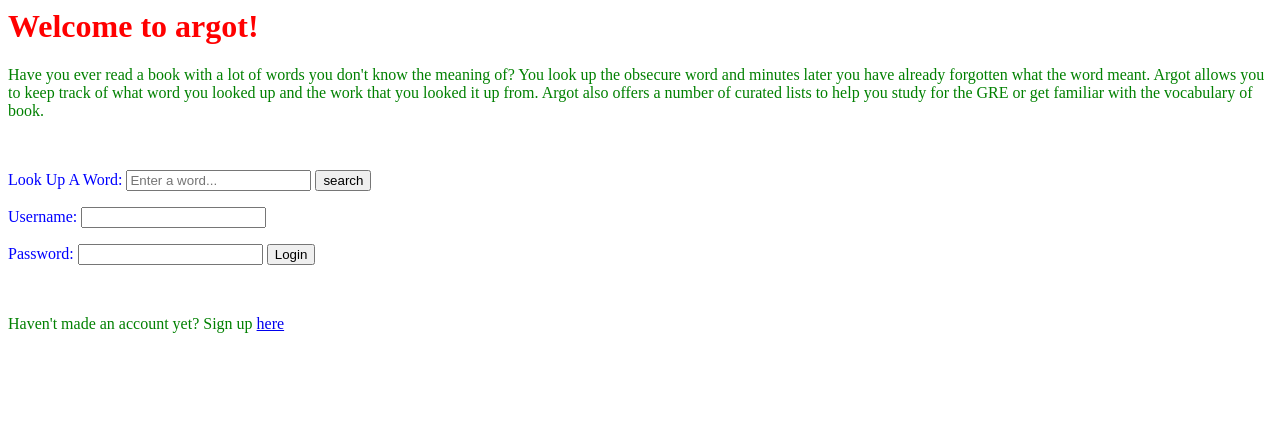
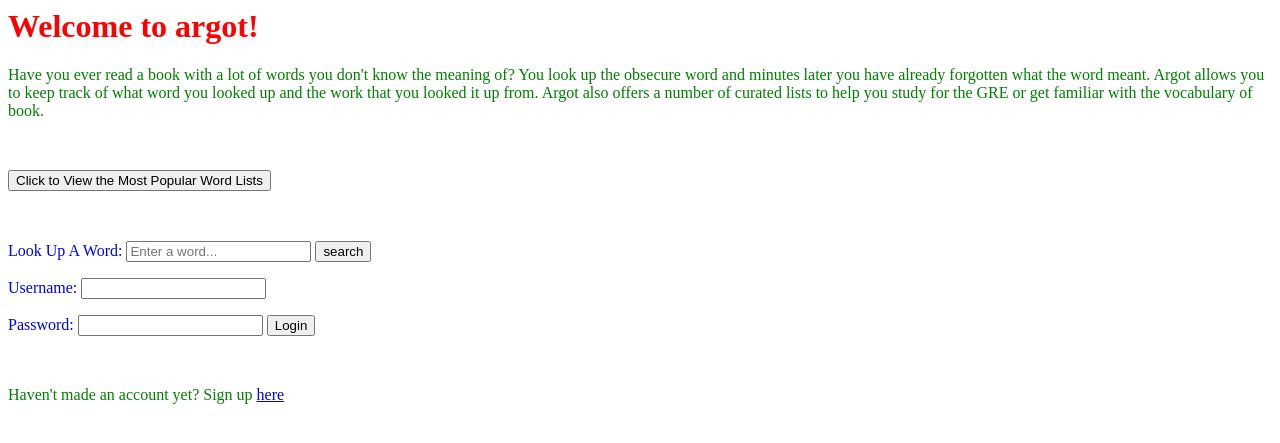
Before and after one commit to imcinerney/argot, a Django app: page / in a window 1280 px wide. Shown: the top 443 px of the page. Run offline with Django 3.2, Linux system fonts and the light colour scheme; parts of the project's set-up code (start-up, migrations or seed data) failed here and were passed over.

Commit message:
Added view for the most popular word lists

```diff
--- a/argot/urls.py
+++ b/argot/urls.py
@@ -28,4 +28,5 @@ urlpatterns = [
     path('word_lists', home_views.word_lists, name='word_lists'),
     path('create_word_list', home_views.create_word_list,
          name='create_word_list'),
+    path('top_word_lists', home_views.top_word_lists, name='top_word_lists'),
 ]
--- a/argot/views.py
+++ b/argot/views.py
@@ -112,3 +112,11 @@ def create_word_list(request):
         else:
             return render(request, 'argot/create_word_list.html')
     return HttpResponseRedirect('/')
+
+
+def top_word_lists(request):
+    """Displays the top 5 most viewed word lists"""
+    top_word_lists = models.WordList.objects.filter(is_public=True) \
+                           .order_by('-view_count')[:5]
+    return render(request, 'argot/top_word_lists.html',
+                  {'top_word_lists' : top_word_lists})
--- a/dictionary/templates/argot/home.html
+++ b/dictionary/templates/argot/home.html
@@ -26,6 +26,8 @@
       Number of words: {{user.profile.active_word_list.word_list_length}}
       <p>&nbsp;</p>
    {% endif %}
+   <a href='/top_word_lists'><button>Click to View the Most Popular Word Lists</button></a>
+   <p>&nbsp;</p>
    <form action='' method='GET'>
    {{form.search_term}} Look Up A Word: <input type="text" name="search_term" placeholder="Enter a word..."/>
    <input type="submit" value='search'/>
```
Also changed, not shown: dictionary/templates/argot/top_word_lists.html (added, +12 -0 lines).
